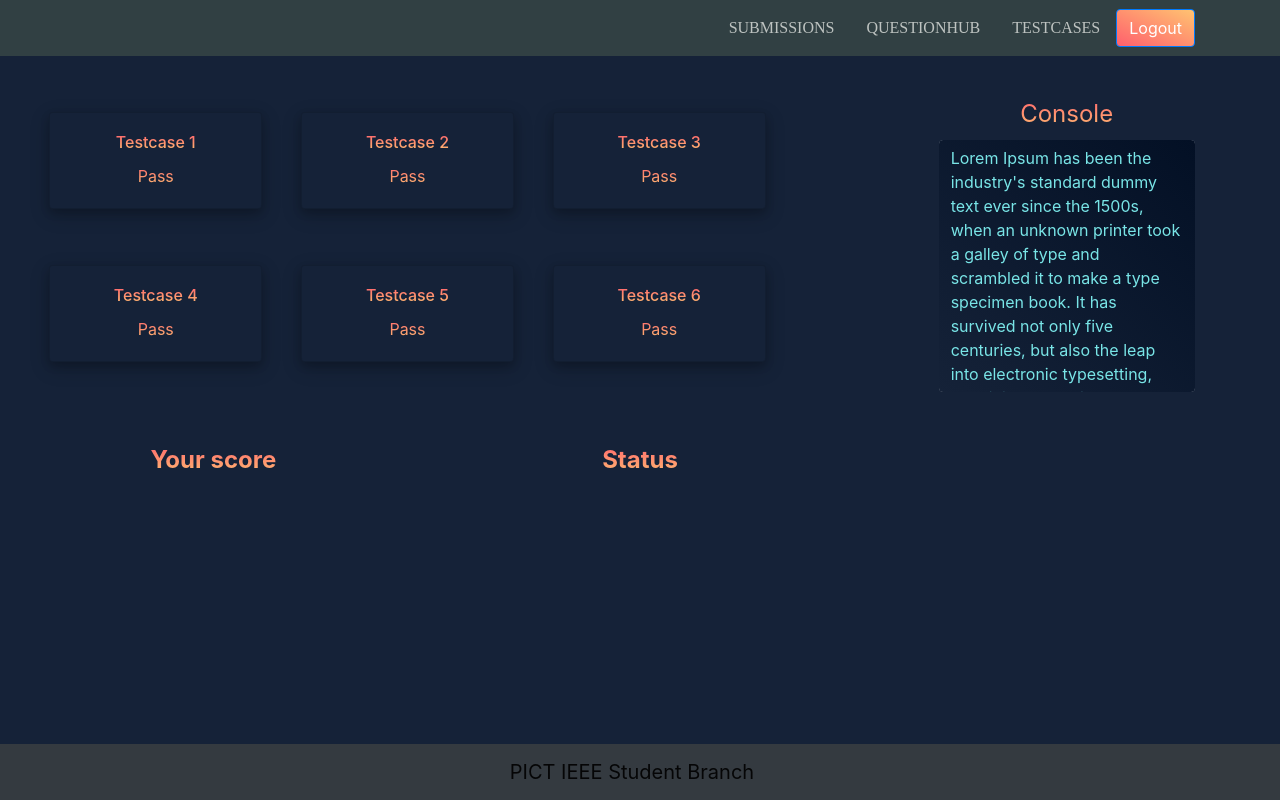
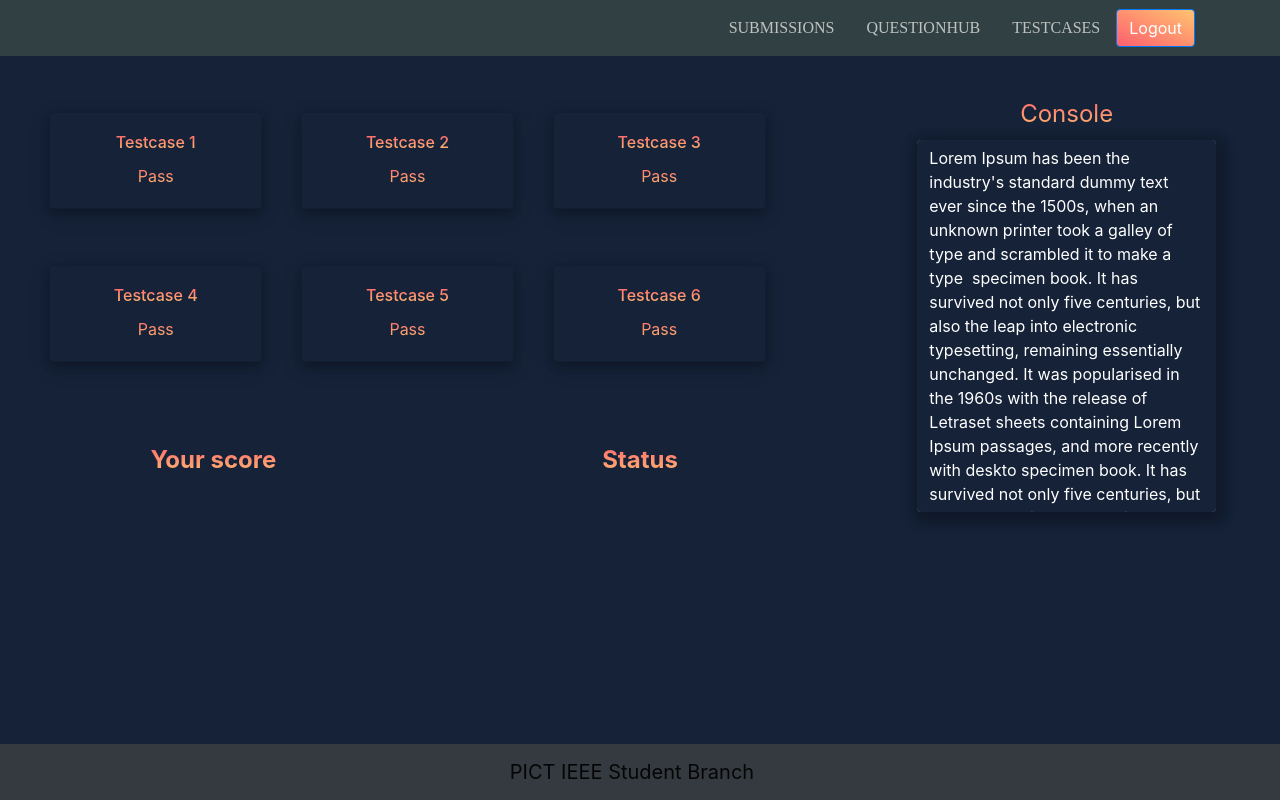
Before and after one commit to meghadandapat/CTD-RC2-Frontend, a React (Create React App) app: page /testcases in a window 1280 px wide. Built offline with nearby package versions, Linux system fonts and the light colour scheme.

Commit message:
console css

```diff
--- a/src/components/Submissions/Submissions.css
+++ b/src/components/Submissions/Submissions.css
@@ -15,7 +15,7 @@
     margin-top: 20px;
     box-shadow: 0 4px 8px 0 rgba(0, 0, 0, 0.16), 0 6px 20px 0 rgba(0, 0, 0, 0.2);
     /* background-image: linear-gradient(to top right, #152238 0%, #152238 100%); */
-    background-color:#2b6684;
+    background-color:#6c6f74;
 }
 .table{
     color: white;
--- a/src/components/Testcase/Testcase.css
+++ b/src/components/Testcase/Testcase.css
@@ -17,13 +17,14 @@
 
 }
 .console{
-    /* background-color: rgb(42,45,62) !important;  */
-    background-image: linear-gradient(to top right, #152238  0%, #031025 100%)!important;
-    width:20vw;
+    /* background-color: #6c6f74!important;  */
+    /* background-image: linear-gradient(to top right, #152238  0%, #031025 100%)!important; */
+    box-shadow: 4px 4px 8px 8px rgba(0, 0, 0, 0.16), 0 6px 20px 0 rgba(0, 0, 0, 0.2) !important;
+    background-image: linear-gradient(to top right, #152238 0%, #152238 100%) !important;
     border: none;
     overflow-y: visible;
     outline: none;
-    color:#79E5E7;
+    color:#fff;
     -webkit-box-shadow: none;
     -moz-box-shadow: none;
     box-shadow: none;
@@ -32,8 +33,8 @@
 }
 .console:focus {
     border: none !important;
-    box-shadow: none !important;
+
     outline: 0 !important;
-    color:#79E5E7;
+    color:#fff;
 
 }
--- a/src/components/Testcase/Testcase.js
+++ b/src/components/Testcase/Testcase.js
@@ -20,10 +20,10 @@ const Testcase = () => {
         </Col>
         <Col lg={4}>
           <Row className="justify-content-center">
-            <Form>
+            <Form style={{ width: "70%"}}>
           <Form.Group controlId="exampleForm.ControlTextarea1">
           <Form.Label className="console-label">Console</Form.Label>
-          <Form.Control as="textarea" rows={10} className="console" readOnly value="Lorem Ipsum has been the industry's standard dummy text ever since the 1500s, when an unknown printer took a galley of type and scrambled it to make a type specimen book. It has survived not only five centuries, but also the leap into electronic typesetting, remaining essentially unchanged. It was popularised in the 1960s with the release of Letraset sheets containing Lorem Ipsum passages, and more recently with deskto" />
+          <Form.Control as="textarea" rows={15} className="console" readOnly value="Lorem Ipsum has been the industry's standard dummy text ever since the 1500s, when an unknown printer took a galley of type and scrambled it to make a type  specimen book. It has survived not only five centuries, but also the leap into electronic typesetting, remaining essentially unchanged. It was popularised in the 1960s with the release of Letraset sheets containing Lorem Ipsum passages, and more recently with deskto specimen book. It has survived not only five centuries, but also the leap into electronic typesetting, remaining essentially unchanged. It was popularised in the 1960s with the release of Letraset sheets containing Lorem Ipsum passages, and more recently with deskto" />
         </Form.Group>
         </Form>
           </Row>
```
